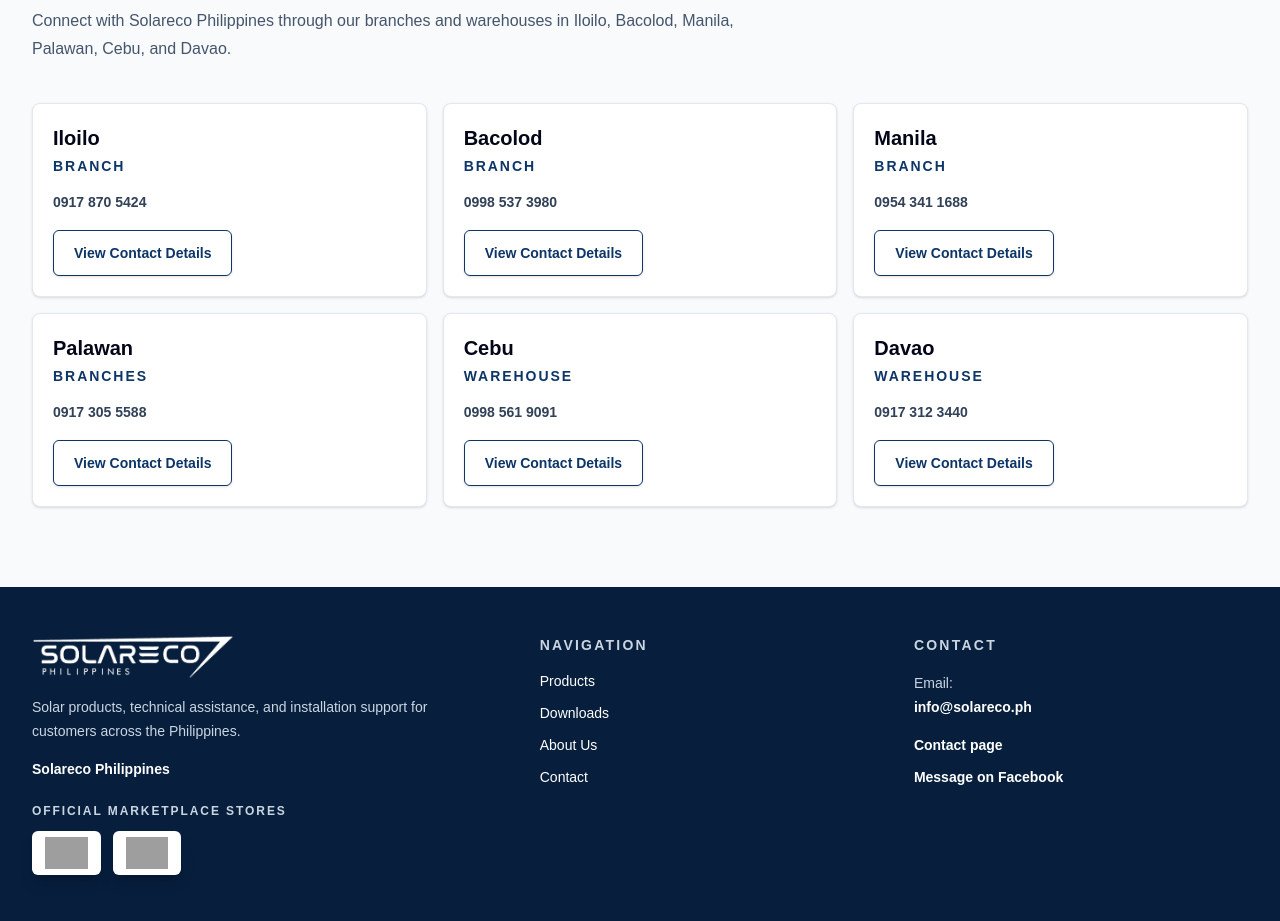
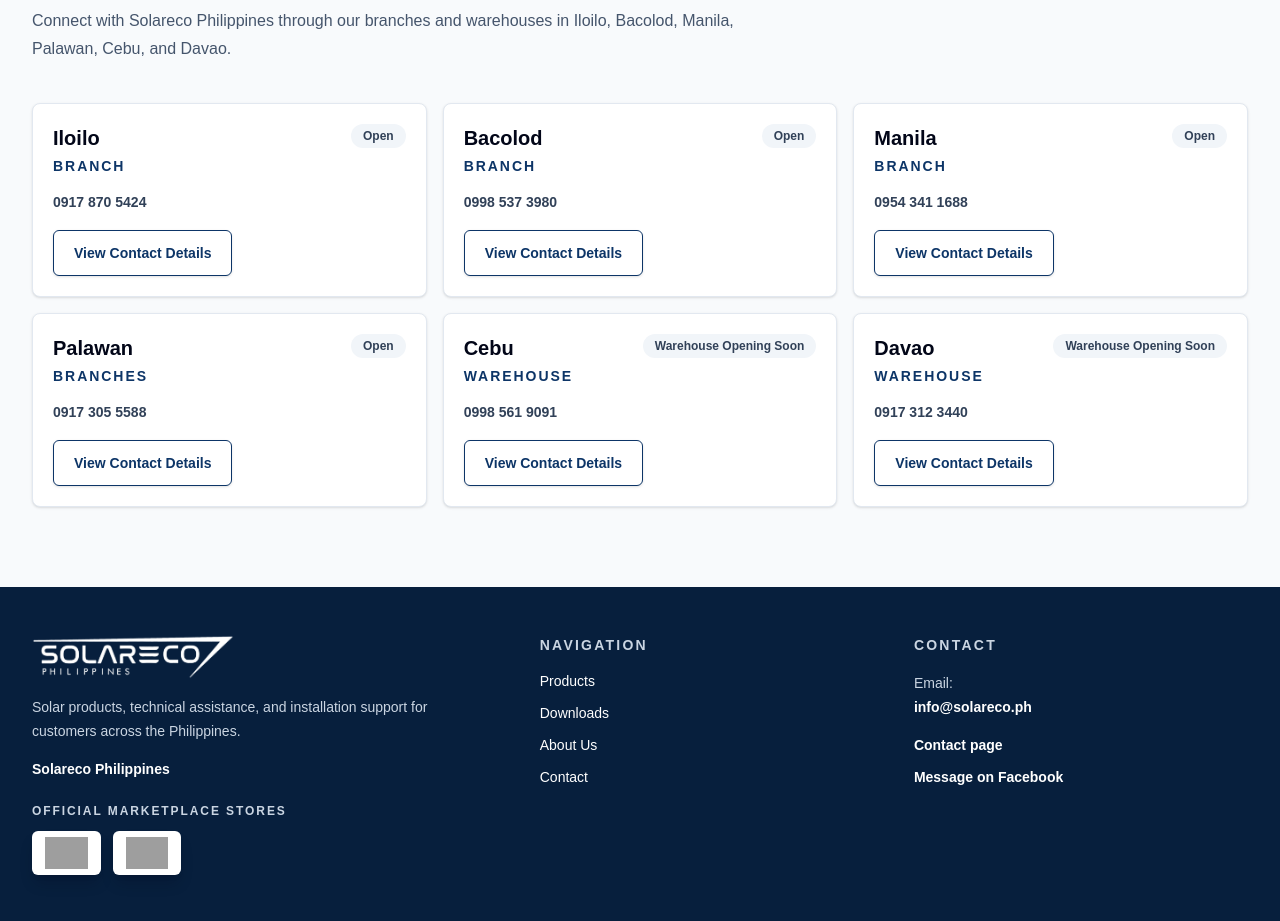
Before and after one commit to SolarecoPhilippines/solareco-website, a Next.js app: page / in a window 1280 px wide. Shown: the part 2960-3881 px from the top of the page. Built offline with nearby package versions, Linux system fonts and the light colour scheme; grey boxes are pictures that could not be loaded.

Commit message:
Update branch map links

```diff
--- a/app/page.tsx
+++ b/app/page.tsx
@@ -166,8 +166,15 @@
           <div className="mt-10 grid gap-4 sm:grid-cols-2 lg:grid-cols-3">
             {branches.map((branch) => (
               <article key={branch.name} className="rounded-lg border border-slate-200 bg-white p-5 shadow-sm">
-                <h3 className="font-heading text-xl font-bold text-slate-950">{branch.shortName}</h3>
-                <p className="mt-1 text-sm font-semibold uppercase tracking-[0.14em] text-[#0D3567]">{branch.type}</p>
+                <div className="flex items-start justify-between gap-3">
+                  <div>
+                    <h3 className="font-heading text-xl font-bold text-slate-950">{branch.shortName}</h3>
+                    <p className="mt-1 text-sm font-semibold uppercase tracking-[0.14em] text-[#0D3567]">{branch.type}</p>
+                  </div>
+                  <span className="rounded-full bg-slate-100 px-3 py-1 text-xs font-bold text-slate-700">
+                    {branch.status}
+                  </span>
+                </div>
                 <a
                   href={branch.phoneHref}
                   aria-label={`Call ${branch.name} at ${branch.phone}`}
--- a/src/components/BranchCard.tsx
+++ b/src/components/BranchCard.tsx
@@ -1,4 +1,3 @@
-import Link from "next/link";
 import type { Branch } from "@/src/data/branches";
 import { FACEBOOK_PAGE_URL } from "@/src/lib/constants";
 import { Button } from "./Button";
@@ -10,7 +9,24 @@
   showContactLink?: boolean;
 };
 
+function LocationPinIcon() {
+  return (
+    <svg aria-hidden="true" viewBox="0 0 24 24" className="h-4 w-4 shrink-0" fill="none">
+      <path
+        d="M12 21s7-5.1 7-12a7 7 0 1 0-14 0c0 6.9 7 12 7 12Z"
+        stroke="currentColor"
+        strokeWidth="2"
+        strokeLinejoin="round"
+      />
+      <path d="M12 12.2a3 3 0 1 0 0-6 3 3 0 0 0 0 6Z" stroke="currentColor" strokeWidth="2" />
+    </svg>
+  );
+}
+
 export function BranchCard({ branch, compact = false, showFacebook = false, showContactLink = false }: BranchCardProps) {
+  const isOpen = branch.status === "Open";
+  const messageLabel = isOpen ? "Message Us" : "Message Us for Updates";
+
   return (
     <article className="rounded-lg border border-slate-200 bg-white p-5 shadow-sm">
       <div className="flex items-start justify-between gap-4">
@@ -18,15 +34,40 @@
           <h3 className="font-heading text-xl font-bold text-slate-950">{branch.name}</h3>
           <p className="mt-1 text-sm font-semibold uppercase tracking-[0.14em] text-[#0D3567]">{branch.type}</p>
         </div>
+        <span
+          className={`shrink-0 rounded-full px-3 py-1 text-xs font-bold ${
+            isOpen ? "bg-emerald-50 text-emerald-700 ring-1 ring-emerald-600/15" : "bg-amber-50 text-amber-800 ring-1 ring-amber-600/20"
+          }`}
+        >
+          {branch.status}
+        </span>
       </div>
 
       {!compact ? (
-        <address className="mt-4 space-y-2 text-sm not-italic leading-6 text-slate-600">
-          {branch.addresses.map((address) => (
-            <p key={address}>{address}</p>
+        <div className="mt-5 grid gap-4">
+          {branch.locations.map((location) => (
+            <div key={location.name} className="rounded-md border border-slate-100 bg-slate-50 p-4">
+              {branch.locations.length > 1 ? (
+                <p className="font-heading text-base font-bold text-slate-950">{location.name}</p>
+              ) : null}
+              <address className="mt-1 text-sm not-italic leading-6 text-slate-600">{location.address}</address>
+              {location.mapUrl ? (
+                <a
+                  href={location.mapUrl}
+                  target="_blank"
+                  rel="noopener noreferrer"
+                  className="mt-3 inline-flex min-h-10 items-center justify-center gap-2 rounded-md bg-[#0D3567] px-4 py-2 text-sm font-semibold text-white transition duration-[280ms] hover:-translate-y-0.5 hover:bg-[#15477f] hover:shadow-[0_12px_28px_rgba(13,53,103,0.20)] focus-visible:outline-2 focus-visible:outline-offset-2 focus-visible:outline-[#0D3567]"
+                >
+                  <LocationPinIcon />
+                  {location.mapButtonLabel ?? `View ${location.name} on Google Maps`}
+                </a>
+              ) : null}
+            </div>
           ))}
-        </address>
+        </div>
       ) : null}
+
+      {!compact && branch.statusText ? <p className="mt-5 text-sm leading-6 text-slate-600">{branch.statusText}</p> : null}
 
       <div className="mt-4 grid gap-2 text-sm">
         <a
@@ -47,31 +88,16 @@
         ) : null}
       </div>
 
-      {branch.mapQuery && !compact ? (
-        <div className="mt-5 overflow-hidden rounded-md border border-slate-200 bg-slate-100">
-          <iframe
-            title={`${branch.name} map`}
-            src={`https://www.google.com/maps?q=${encodeURIComponent(branch.mapQuery)}&output=embed`}
-            className="h-48 w-full"
-            loading="lazy"
-            referrerPolicy="no-referrer-when-downgrade"
-          />
-        </div>
-      ) : null}
-
-      {showFacebook || showContactLink ? (
+      {!compact || showFacebook || showContactLink ? (
         <div className="mt-5 flex flex-col gap-3 sm:flex-row">
           {showContactLink ? (
-            <Link
-              href="/contact"
-              className="inline-flex min-h-10 items-center justify-center rounded-md border border-[#0D3567]/20 bg-white px-4 py-2 text-sm font-semibold text-[#0D3567] transition hover:border-[#0D3567]/45 hover:bg-[#f4f7fb] focus-visible:outline-2 focus-visible:outline-offset-2 focus-visible:outline-[#0D3567]"
-            >
+            <Button href="/contact" variant="secondary" className="min-h-10 px-4 py-2">
               View Contact Details
-            </Link>
+            </Button>
           ) : null}
-          {showFacebook ? (
+          {!showContactLink ? (
             <Button href={FACEBOOK_PAGE_URL} variant="secondary" className="min-h-10 px-4 py-2">
-              Message on Facebook
+              {messageLabel}
             </Button>
           ) : null}
         </div>
--- a/src/data/branches.ts
+++ b/src/data/branches.ts
@@ -1,17 +1,28 @@
 import { PUBLIC_EMAIL } from "@/src/lib/constants";
 
 export type BranchType = "Branch" | "Warehouse" | "Branches";
+export type BranchStatus = "Open" | "Warehouse Opening Soon";
+export type BranchRegion = "Luzon" | "Visayas" | "Mindanao" | "Palawan";
+
+export type BranchLocation = {
+  name: string;
+  address: string;
+  mapUrl?: string;
+  mapButtonLabel?: string;
+};
 
 export type Branch = {
   name: string;
   shortName: string;
   type: BranchType;
-  addresses: string[];
+  status: BranchStatus;
+  statusText?: string;
+  region: BranchRegion;
+  locations: BranchLocation[];
   phone: string;
   phoneHref: string;
   email?: string;
   order: number;
-  mapQuery?: string;
 };
 
 const branchData: Branch[] = [
@@ -19,67 +30,120 @@
     name: "Iloilo Branch",
     shortName: "Iloilo",
     type: "Branch",
-    addresses: ["18A Quezon St., Brgy. Sampaguita, Iloilo City"],
+    status: "Open",
+    region: "Visayas",
+    locations: [
+      {
+        name: "Iloilo Branch",
+        address: "18A Quezon St., Brgy. Sampaguita, Iloilo City",
+        mapUrl: "https://maps.app.goo.gl/Fsp1ckzF4343yhNR8",
+        mapButtonLabel: "View Iloilo Branch on Google Maps",
+      },
+    ],
     phone: "0917 870 5424",
     phoneHref: "tel:+639178705424",
     email: PUBLIC_EMAIL,
     order: 1,
-    mapQuery: "18A Quezon St., Brgy. Sampaguita, Iloilo City",
   },
   {
     name: "Bacolod Branch",
     shortName: "Bacolod",
     type: "Branch",
-    addresses: ["Doña Juliana St., Libertad Brgy. 33, Bacolod City"],
+    status: "Open",
+    region: "Visayas",
+    locations: [
+      {
+        name: "Bacolod Branch",
+        address: "Dona Juliana St., Libertad Brgy. 33, Bacolod City",
+        mapUrl: "https://maps.app.goo.gl/aCw35yEuZRkNKbea9",
+        mapButtonLabel: "View Bacolod Branch on Google Maps",
+      },
+    ],
     phone: "0998 537 3980",
     phoneHref: "tel:+639985373980",
     email: PUBLIC_EMAIL,
     order: 2,
-    mapQuery: "Doña Juliana St., Libertad Brgy. 33, Bacolod City",
   },
   {
     name: "Manila Branch",
     shortName: "Manila",
     type: "Branch",
-    addresses: ["1732 Pedro Guevarra St., Sta. Cruz, Manila"],
+    status: "Open",
+    region: "Luzon",
+    locations: [
+      {
+        name: "Manila Branch",
+        address: "1732 Pedro Guevarra St., Sta. Cruz, Manila",
+        mapUrl: "https://maps.app.goo.gl/oBTrFv5HBkbfiWvb7",
+        mapButtonLabel: "View Manila Branch on Google Maps",
+      },
+    ],
     phone: "0954 341 1688",
     phoneHref: "tel:+639543411688",
     email: PUBLIC_EMAIL,
     order: 3,
-    mapQuery: "1732 Pedro Guevarra St., Sta. Cruz, Manila",
   },
   {
     name: "Palawan Branches",
     shortName: "Palawan",
     type: "Branches",
-    addresses: ["Sitio Pasto, El Nido", "Tinigiban, Puerto Princesa"],
+    status: "Open",
+    region: "Palawan",
+    locations: [
+      {
+        name: "El Nido Branch",
+        address: "Sitio Pasto, El Nido, Palawan",
+        mapUrl:
+          "https://www.google.com/maps/@11.2073576,119.4251566,3a,75y,268.76h,90t/data=!3m7!1e1!3m5!1sCPDYDvBFeO-lJx6okQy2Ug!2e0!6shttps:%2F%2Fstreetviewpixels-pa.googleapis.com%2Fv1%2Fthumbnail%3Fcb_client%3Dmaps_sv.tactile%26w%3D900%26h%3D600%26pitch%3D0%26panoid%3DCPDYDvBFeO-lJx6okQy2Ug%26yaw%3D268.76!7i16384!8i8192?entry=ttu&g_ep=EgoyMDI2MDYwMy4xIKXMDSoASAFQAw%3D%3D",
+        mapButtonLabel: "View El Nido Branch on Google Maps",
+      },
+      {
+        name: "Puerto Princesa Branch",
+        address: "Tiniguiban, Puerto Princesa City, Palawan",
+      },
+    ],
     phone: "0917 305 5588",
     phoneHref: "tel:+639173055588",
     email: PUBLIC_EMAIL,
     order: 4,
-    mapQuery: "Sitio Pasto, El Nido Palawan",
   },
   {
     name: "Cebu Warehouse",
     shortName: "Cebu",
     type: "Warehouse",
-    addresses: ["MJ Cuenco Avenue, Mabolo, Cebu City"],
+    status: "Warehouse Opening Soon",
+    statusText:
+      "Solareco Philippines is expanding in Cebu. Follow our official page for opening updates and product availability announcements.",
+    region: "Visayas",
+    locations: [
+      {
+        name: "Cebu Warehouse",
+        address: "M.J. Cuenco Avenue, Mabolo, Cebu City",
+      },
+    ],
     phone: "0998 561 9091",
     phoneHref: "tel:+639985619091",
     email: PUBLIC_EMAIL,
     order: 5,
-    mapQuery: "MJ Cuenco Avenue, Mabolo, Cebu City",
   },
   {
     name: "Davao Warehouse",
     shortName: "Davao",
     type: "Warehouse",
-    addresses: ["R. Castillo, Agdao, Davao City"],
+    status: "Warehouse Opening Soon",
+    statusText:
+      "Solareco Philippines is expanding in Davao. Follow our official page for opening updates and product availability announcements.",
+    region: "Mindanao",
+    locations: [
+      {
+        name: "Davao Warehouse",
+        address: "R. Castillo Street, Agdao, Davao City",
+      },
+    ],
     phone: "0917 312 3440",
     phoneHref: "tel:+639173123440",
     email: PUBLIC_EMAIL,
     order: 6,
-    mapQuery: "R. Castillo, Agdao, Davao City",
   },
 ];
 
```
